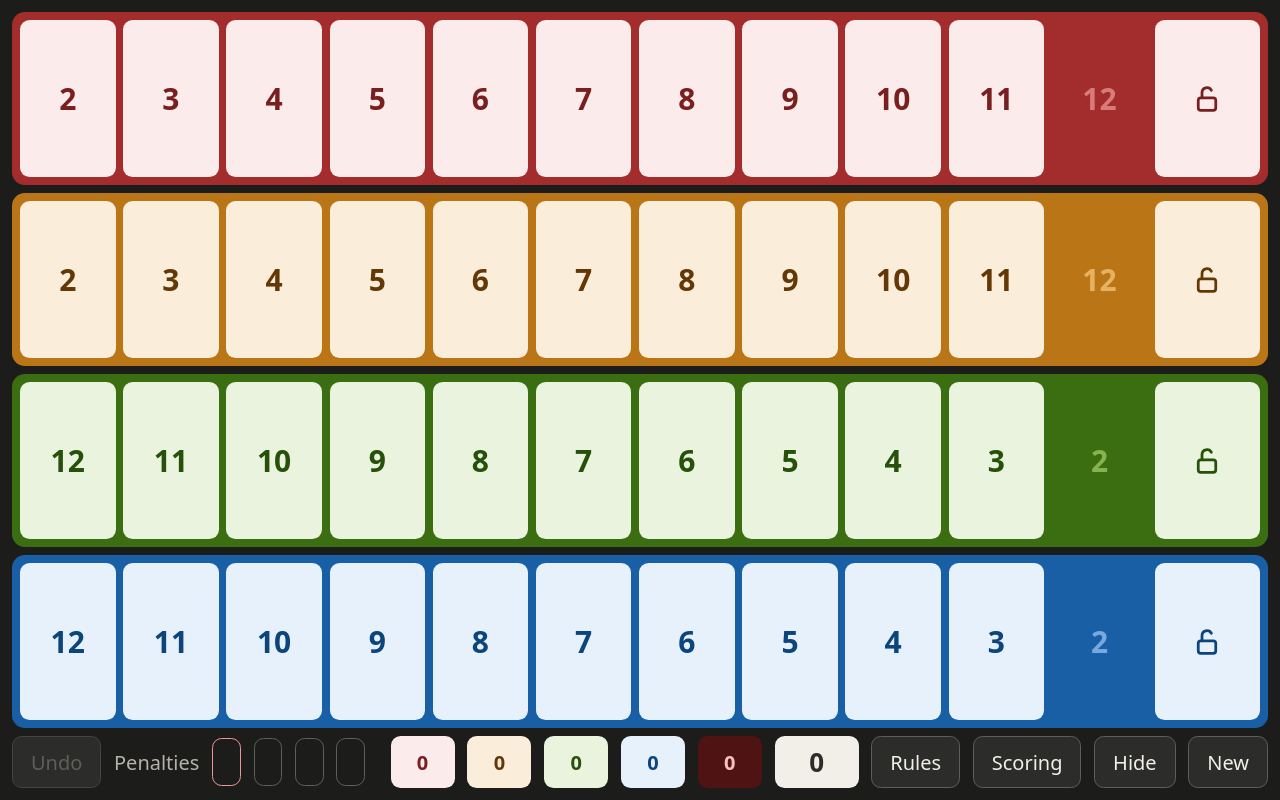
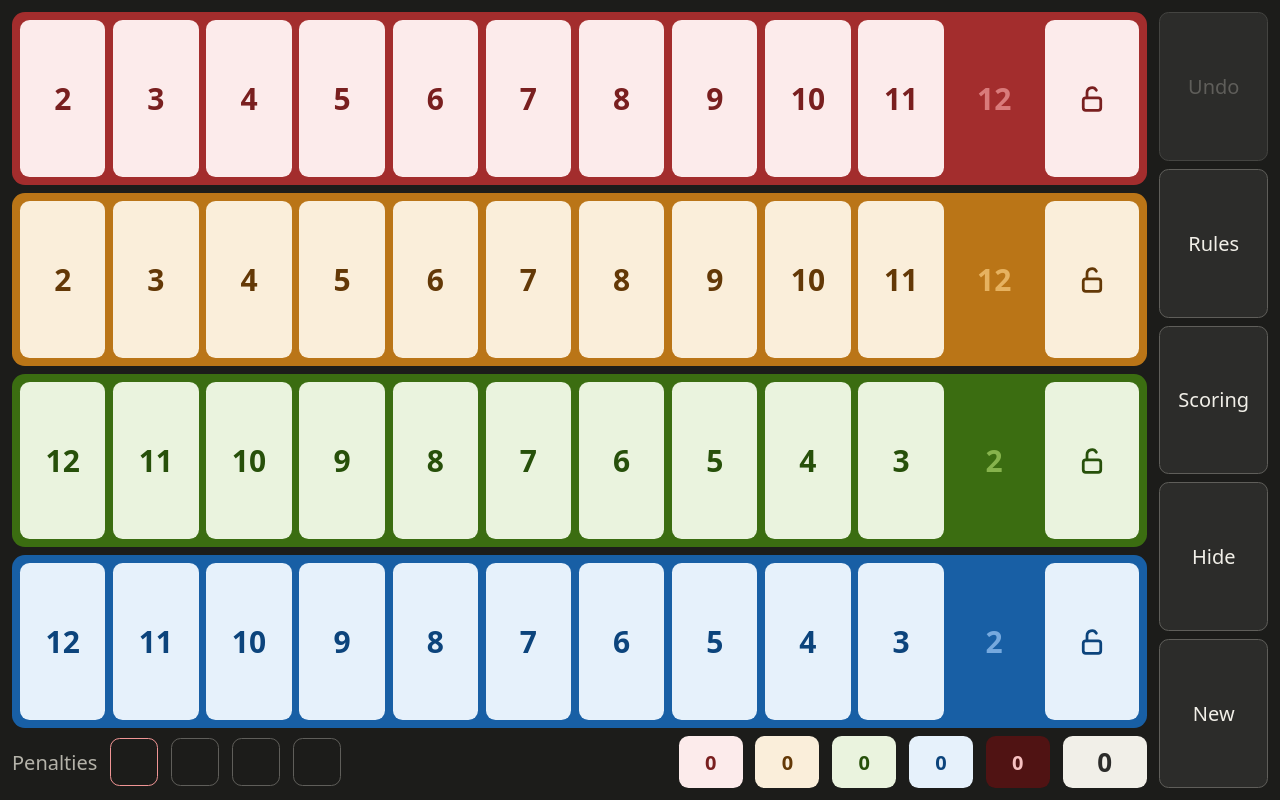
Before and after one commit to Phaazoid/dice-sheet, a plain HTML site: page index.html in a window 1280 px wide. Drawn offline with Linux system fonts and the light colour scheme.

Commit message:
Move the action buttons to a side column so the footer always fits
Co-Authored-By: Claude Fable 5.2 <noreply@anthropic.com>

```diff
--- a/app.js
+++ b/app.js
@@ -104,6 +104,7 @@
 
   var rowsEl = document.getElementById('rows');
   var footEl = document.getElementById('foot');
+  var sideEl = document.getElementById('side');
   var confirmEl = document.getElementById('confirm');
 
   function draw() {
@@ -131,8 +132,7 @@
     rowsEl.innerHTML = h;
 
     var show = !S.hide || over;
-    var f = '<button type="button" class="btn" data-act="undo"' + (S.hist.length ? '' : ' disabled') + '>Undo</button>';
-    f += '<span class="label narrow-hide">Penalties</span>';
+    var f = over ? '<span class="over">Game over</span>' : '<span class="label narrow-hide">Penalties</span>';
     for (var p = 0; p < MAX_PENALTIES; p++) {
       var on = p < S.pen;
       var next = p === S.pen && !over;
@@ -140,17 +140,19 @@
         (next ? '' : ' disabled') + ' aria-label="Penalty ' + (p + 1) + (on ? ', marked' : '') + '">' + (on ? '✕' : '') + '</button>';
     }
     f += '<span class="spacer"></span>';
-    if (over) f += '<span class="over">Game over</span>';
     ROWS.forEach(function (row, r) {
       f += '<span class="box ' + row.key + '" aria-label="' + row.key + ' score">' + (show ? rowScore(r) : '–') + '</span>';
     });
     f += '<span class="box penalty" aria-label="Penalty points">' + (show ? (S.pen ? '−' + S.pen * PENALTY : '0') : '–') + '</span>';
     f += '<span class="box total" aria-label="Total score">' + (show ? total() : '–') + '</span>';
-    f += '<button type="button" class="btn" data-act="rules">Rules</button>';
-    f += '<button type="button" class="btn" data-act="scoring">Scoring</button>';
-    f += '<button type="button" class="btn" data-act="hide">' + (S.hide ? 'Show' : 'Hide') + '</button>';
-    f += '<button type="button" class="btn" data-act="new">New</button>';
     footEl.innerHTML = f;
+
+    sideEl.innerHTML =
+      '<button type="button" class="btn" data-act="undo"' + (S.hist.length ? '' : ' disabled') + '>Undo</button>' +
+      '<button type="button" class="btn" data-act="rules">Rules</button>' +
+      '<button type="button" class="btn" data-act="scoring">Scoring</button>' +
+      '<button type="button" class="btn" data-act="hide">' + (S.hide ? 'Show' : 'Hide') + '</button>' +
+      '<button type="button" class="btn" data-act="new">New</button>';
   }
 
   // ---- input ----
@@ -171,7 +173,9 @@
     });
   });
 
-  footEl.addEventListener('click', function (e) {
+  footEl.addEventListener('click', onAction);
+  sideEl.addEventListener('click', onAction);
+  function onAction(e) {
     var b = e.target.closest('button');
     if (!b || b.disabled) return;
     switch (b.dataset.act) {
@@ -184,7 +188,7 @@
       case 'rules': showInfo('Rules', RULES_HTML); break;
       case 'scoring': showInfo('Scoring', scoringHtml()); break;
     }
-  });
+  }
 
   // ---- reference panels ----
 
--- a/index.html
+++ b/index.html
@@ -16,8 +16,11 @@
 </head>
 <body>
 <div id="app">
-  <main id="rows" aria-label="Score rows"></main>
-  <footer id="foot"></footer>
+  <div id="sheet">
+    <main id="rows" aria-label="Score rows"></main>
+    <footer id="foot"></footer>
+  </div>
+  <nav id="side" aria-label="Actions"></nav>
   <div id="info" class="overlay" hidden>
     <div class="card wide" role="dialog" aria-labelledby="info-title">
       <div class="card-head">
--- a/style.css
+++ b/style.css
@@ -21,14 +21,31 @@ html, body {
   position: fixed;
   inset: 0;
   display: flex;
-  flex-direction: column;
-  gap: 1vmin;
+  flex-direction: row;
+  gap: 1vmax;
   padding:
     max(1.5vmin, env(safe-area-inset-top))
     max(1.5vmin, env(safe-area-inset-right))
     max(1.5vmin, env(safe-area-inset-bottom))
     max(1.5vmin, env(safe-area-inset-left));
 }
+
+#sheet {
+  flex: 1;
+  min-width: 0;
+  display: flex;
+  flex-direction: column;
+  gap: 1vmin;
+}
+
+#side {
+  flex: none;
+  display: flex;
+  flex-direction: column;
+  gap: 1vmin;
+  font-size: clamp(12px, 1.9vmax, 20px);
+}
+#side .btn { flex: 1; height: auto; min-height: 0; }
 
 #rows {
   flex: 1;
@@ -101,6 +118,7 @@ button:disabled { cursor: default; }
 .btn:active:not(:disabled) { background: #444441; }
 
 .pen {
+  flex: none;
   width: clamp(30px, 8vmin, 48px);
   height: clamp(30px, 8vmin, 48px);
   border-radius: 1.2vmin;
@@ -113,7 +131,8 @@ button:disabled { cursor: default; }
 .pen.on { background: #501313; border-color: #a32d2d; }
 
 .box {
-  min-width: clamp(38px, 5.5vmax, 64px);
+  flex: 0 1 auto;
+  min-width: clamp(34px, 5.5vmax, 64px);
   height: clamp(32px, 9vmin, 52px);
   padding: 0 0.8vmax;
   border-radius: 1.2vmin;
@@ -180,8 +199,6 @@ button:disabled { cursor: default; }
 #foot .label.narrow-hide { white-space: nowrap; }
 @media (orientation: landscape) and (max-width: 780px), (orientation: portrait) and (max-height: 780px) {
   #foot .label.narrow-hide { display: none; }
-  #foot { gap: 0.7vmax; }
-  .btn { padding: 0 1vmax; }
 }
 .card {
   background: #2c2c2a;
```
